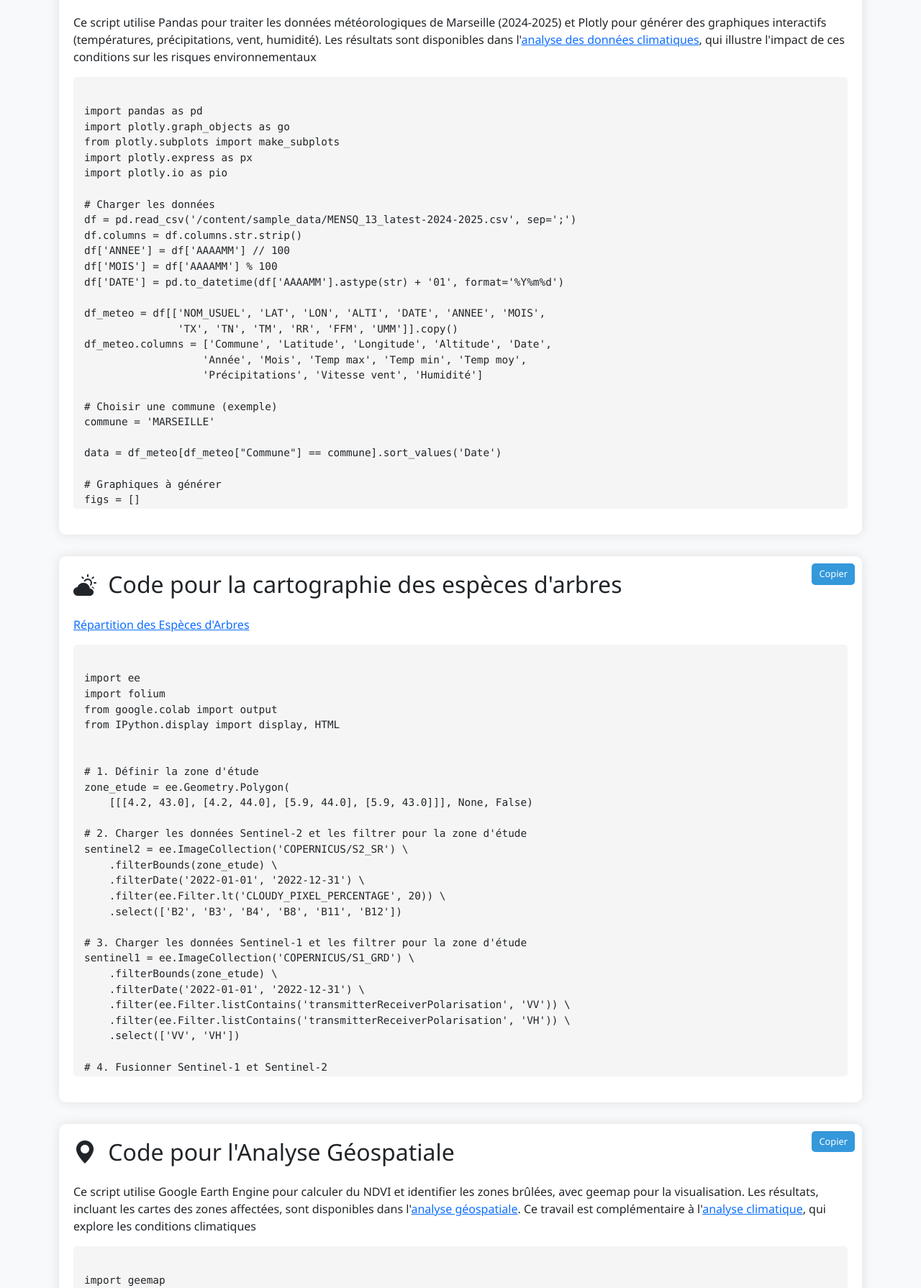
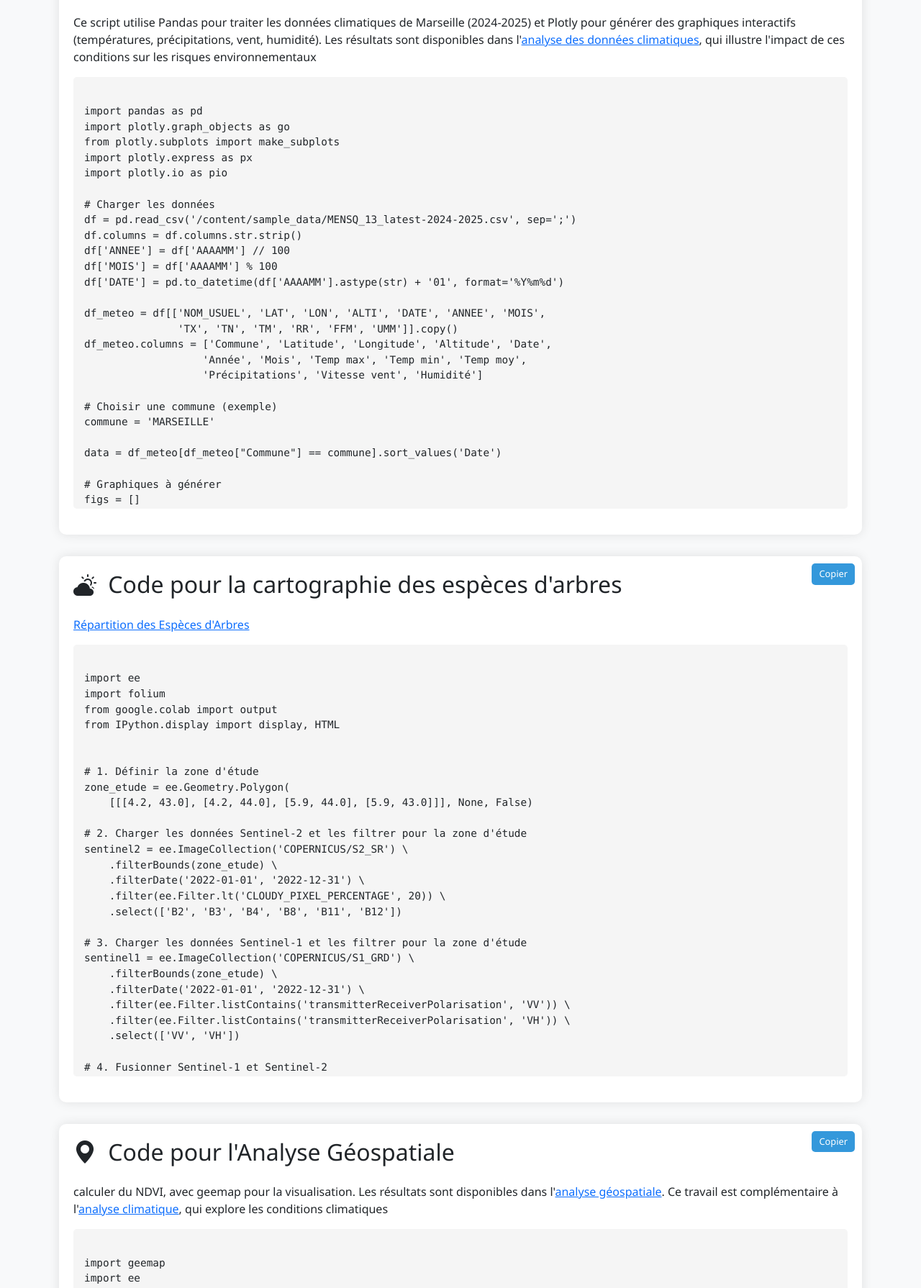
Before and after one commit to amethsamb/ameth_samb_GMS, a plain HTML site: page code.html in a window 1280 px wide. Shown: the part 566-2356 px from the top of the page at 72% size. Drawn offline with nearby package versions, Linux system fonts and the light colour scheme.

Commit message:
Update code.html

```diff
--- a/code.html
+++ b/code.html
@@ -131,7 +131,7 @@
         <!-- Code Section: Météo -->
         <section id="code-meteo" class="code-section">
             <h2 class="mb-4"><i class="bi bi-cloud-sun-fill me-2"></i> Code pour l'Analyse Climatique</h2>
-            <p>Ce script utilise Pandas pour traiter les données météorologiques de Marseille (2024-2025) et Plotly pour générer des graphiques interactifs (températures, précipitations, vent, humidité). Les résultats sont disponibles dans l'<a href="meteo_marseille.html" class="text-primary">analyse des données climatiques</a>, qui illustre l'impact de ces conditions sur les risques environnementaux</p>
+            <p>Ce script utilise Pandas pour traiter les données climatiques de Marseille (2024-2025) et Plotly pour générer des graphiques interactifs (températures, précipitations, vent, humidité). Les résultats sont disponibles dans l'<a href="meteo_marseille.html" class="text-primary">analyse des données climatiques</a>, qui illustre l'impact de ces conditions sur les risques environnementaux</p>
             <button class="copy-btn" onclick="copyCode('code-meteo')">Copier</button>
             <pre><code id="code-meteo">
 import pandas as pd
@@ -402,7 +402,7 @@ print("L'export a été lancé. Vous pouvez vérifier la progression dans la sec
         <!-- Code Section: Géospatiale -->
         <section id="code-geospatiale" class="code-section">
             <h2 class="mb-4"><i class="bi bi-geo-alt-fill me-2"></i> Code pour l'Analyse Géospatiale</h2>
-            <p>Ce script utilise Google Earth Engine pour calculer du NDVI et identifier les zones brûlées, avec geemap pour la visualisation. Les résultats, incluant les cartes des zones affectées, sont disponibles dans l'<a href="index.html" class="text-primary">analyse géospatiale</a>. Ce travail est complémentaire à l'<a href="meteo_marseille.html" class="text-primary">analyse climatique</a>, qui explore les conditions climatiques </p>
+            <p> calculer du NDVI, avec geemap pour la visualisation. Les résultats sont disponibles dans l'<a href="index.html" class="text-primary">analyse géospatiale</a>. Ce travail est complémentaire à l'<a href="meteo_marseille.html" class="text-primary">analyse climatique</a>, qui explore les conditions climatiques </p>
             <button class="copy-btn" onclick="copyCode('code-geospatiale')">Copier</button>
             <pre><code id="code-geospatiale">
 import geemap
@@ -500,7 +500,7 @@ Map
 <!-- Code Section: NDVI -->
 <section id="code-ndvi" class="code-section">
     <h2 class="mb-4"><i class="bi bi-leaf me-2"></i> Code pour le Calcul NDVI</h2>
-    <p>Ce script utilise Google Earth Engine pour calculer l'Indice de Végétation par Différence Normalisée (NDVI) afin d'évaluer l'évolution de la couverture végétale dans la région PACA entre 2004 (Landsat 5) et 2024 (Sentinel-2). Il génère des visualisations comparatives, incluant la différence NDVI, et sauvegarde les résultats sous forme d'images. Ce travail complète l'<a href="index.html" class="text-primary">analyse géospatiale</a> en fournissant une évaluation quantitative de la santé végétale.</p>
+    <p>Ce script utilise Google Earth Engine pour calculer l'Indice de Végétation par Différence Normalisée (NDVI) afin d'évaluer l'évolution de la couverture végétale entre 2004 (Landsat 5) et 2024 (Sentinel-2). Il génère des visualisations comparatives, incluant la différence NDVI, et sauvegarde les résultats sous forme d'images. Ce travail complète l'<a href="index.html" class="text-primary">analyse géospatiale</a> en fournissant une évaluation quantitative de la santé végétale.</p>
     <button class="copy-btn" onclick="copyCode('code-ndvi')">Copier</button>
     <pre><code id="code-ndvi">
 import geemap
```
